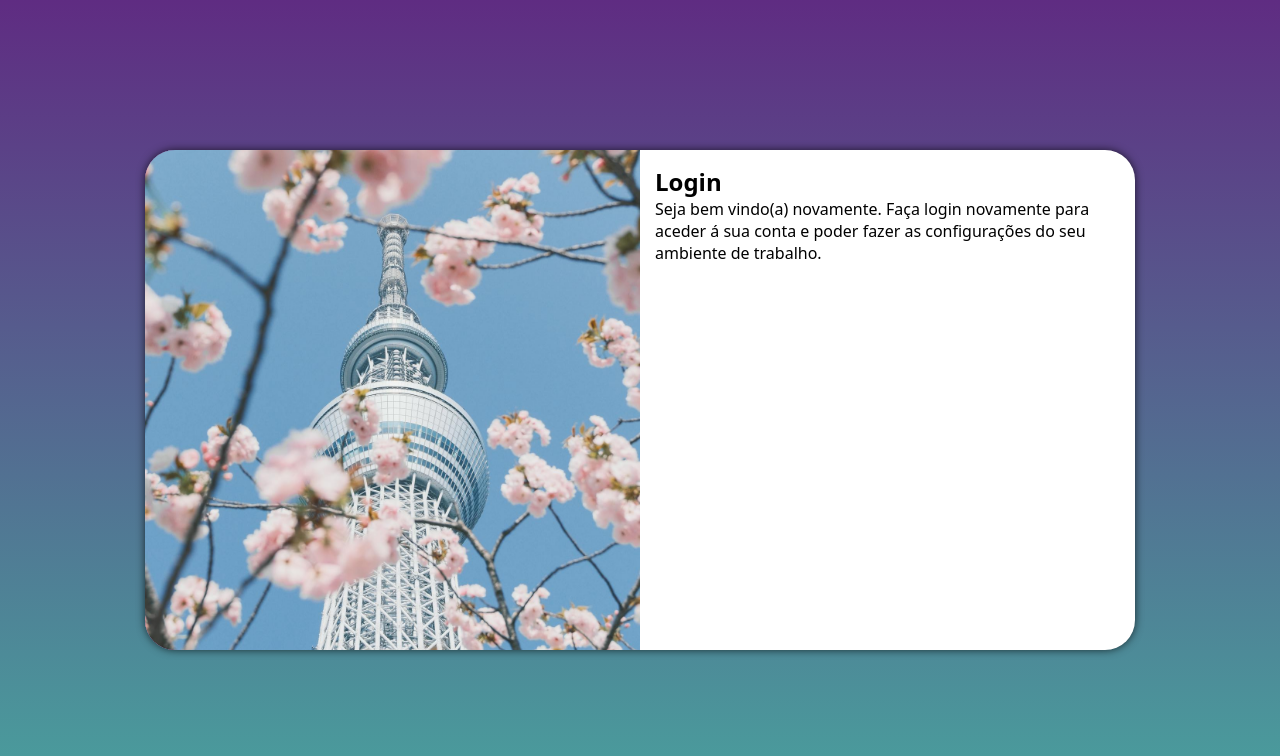
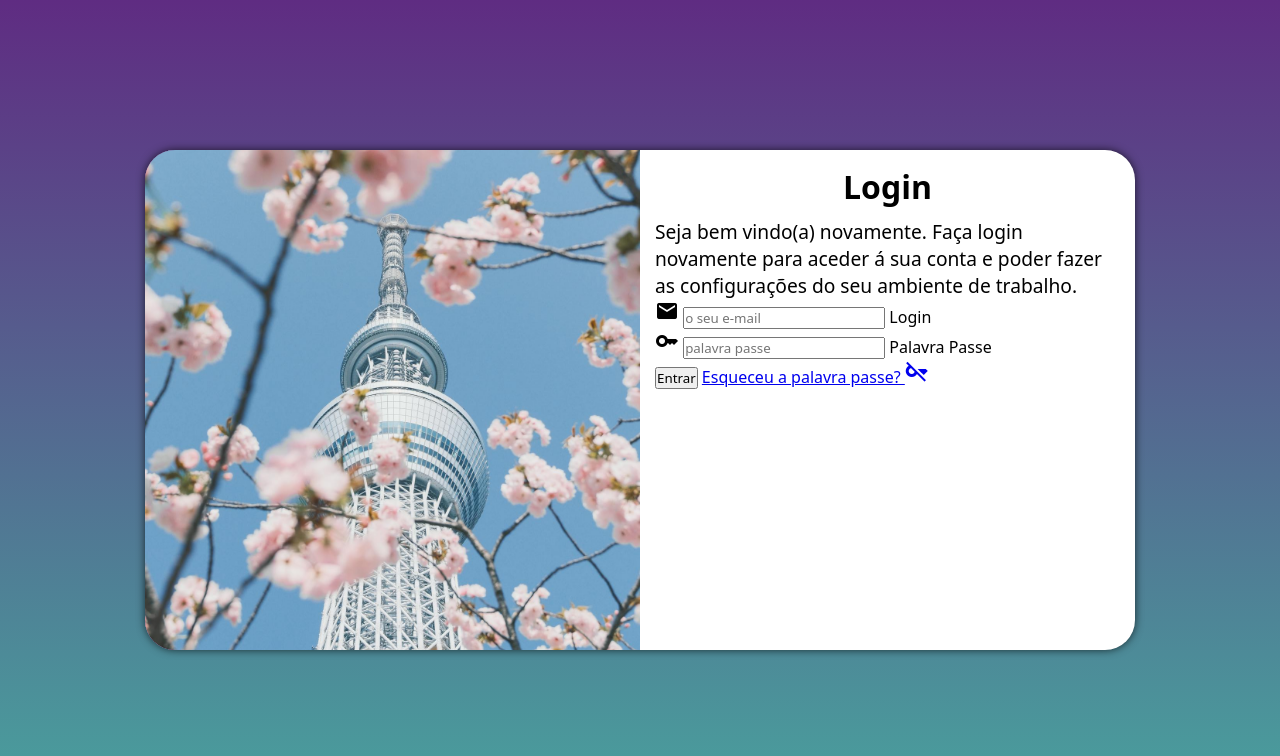
Before and after one commit to N-M-Ramos/projeto-login, a plain HTML site: page index.html in a window 1280 px wide. Drawn offline with Linux system fonts and the light colour scheme.

Commit message:
Formulário atualizado

```diff
--- a/estilos/media-query.css
+++ b/estilos/media-query.css
@@ -51,4 +51,11 @@ Televisões ou ecrâns grande: acima de 1201px
         float: right;
         width: 50%;
     }
+
+    div#formulario > h1 {
+    font-size: 2em;
+    }
+    div#formulario > p {
+    font-size: 1.2em;
+    }
 }
--- a/estilos/style.css
+++ b/estilos/style.css
@@ -51,3 +51,12 @@ section#login > div#formulario {
     display: block;
     padding: 15px;
 }
+
+div#formulario > h1 {
+    text-align: center;
+    margin-bottom: 10px;
+}
+
+div#formulario > p {
+    font-size: 0.8em;
+}
--- a/index.html
+++ b/index.html
@@ -4,6 +4,7 @@
     <meta charset="UTF-8">
     <meta name="viewport" content="width=device-width, initial-scale=1.0">
     <title>Login</title>
+    <link href="https://fonts.googleapis.com/icon?family=Material+Icons" rel="stylesheet">
     <link rel="stylesheet" href="estilos/style.css">
     <link rel="stylesheet" href="estilos/media-query.css">
 </head>
@@ -16,8 +17,20 @@
             <div id="formulario">
                 <h1>Login</h1>
                 <p>Seja bem vindo(a) novamente. Faça login novamente para aceder á sua conta e poder fazer as configurações do seu ambiente de trabalho. </p>
-                <form action="login.php" method="post">
-
+                <form action="login.php" method="post" autocomplete="on">
+                    <div class="campo">
+                        <span class="material-icons">mail</span>
+                        <input type="email" name="Login" id="ilogin" placeholder="o seu e-mail" autocomplete="
+                        email" required maxlength="30">
+                        <label for="ilogin">Login</label>
+                    </div>
+                    <div class="campo">
+                        <span class="material-icons">key</span>
+                        <input type="password" name="palavra passe" id="ipalavrapasse" placeholder="palavra passe" autocomplete="current-password" required minlength="8" maxlength="24">
+                        <label for="ipalavrapasse">Palavra Passe</label>
+                    </div>
+                    <input type="submit" value="Entrar">
+                    <a href="esqueci.html">Esqueceu a palavra passe? <i class="material-icons">key_off</i> </a>
                 </form>
             </div>
         </section>
```
